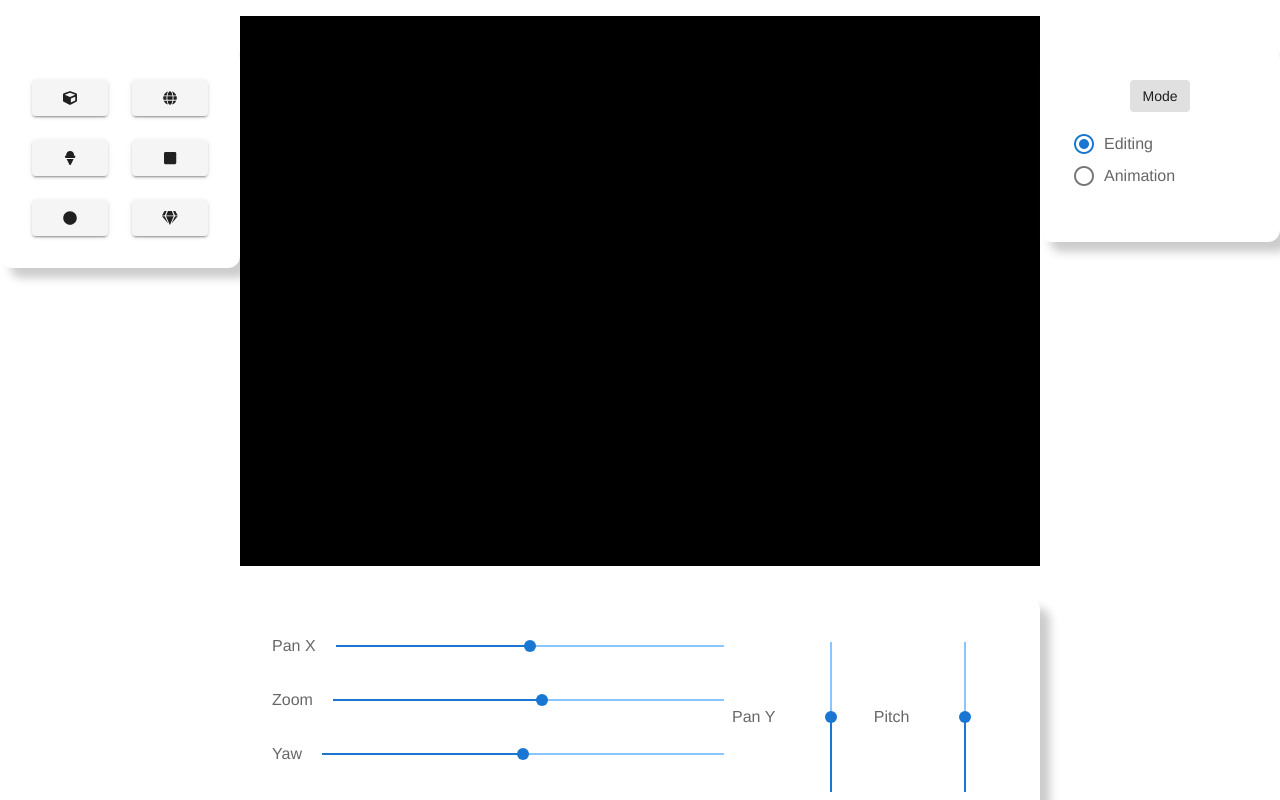
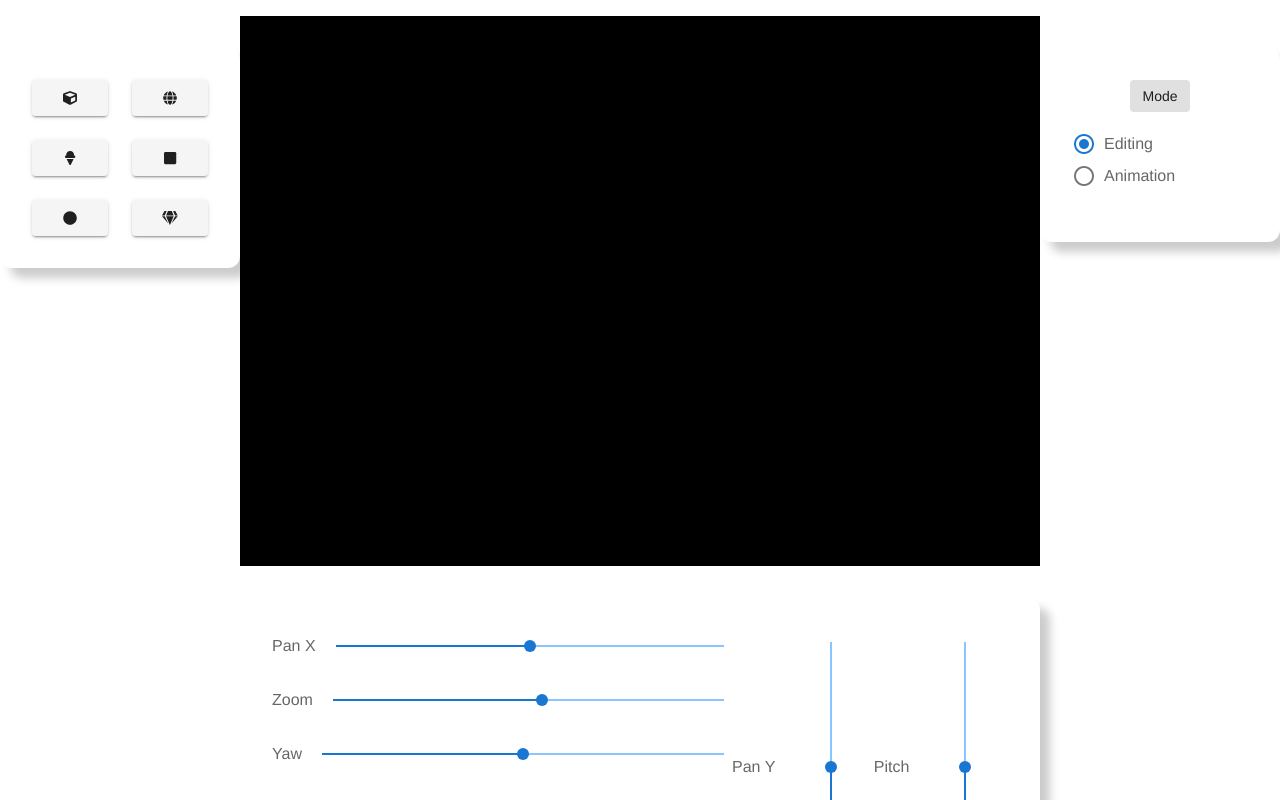
Before and after one commit to LuisPalominoTrevilla/gl-paint-3d, a Vue app: page / in a window 1280 px wide. Shown: the top 800 px of the page. Built offline with nearby package versions, Linux system fonts and the light colour scheme.

Commit message:
Fixed slider height

```diff
--- a/src/components/CameraToolbox.vue
+++ b/src/components/CameraToolbox.vue
@@ -96,6 +96,7 @@
     <div class="vertical">
       <v-slider
         :readonly="isAnimationMode"
+        class="large-slider"
         v-model="panY"
         min="-300"
         max="300"
@@ -239,6 +240,10 @@ export default {
   .vertical {
     display: flex;
     flex: 3;
+
+    ::v-deep .v-slider {
+      height: 250px;
+    }
   }
 
   .input-group {
```
